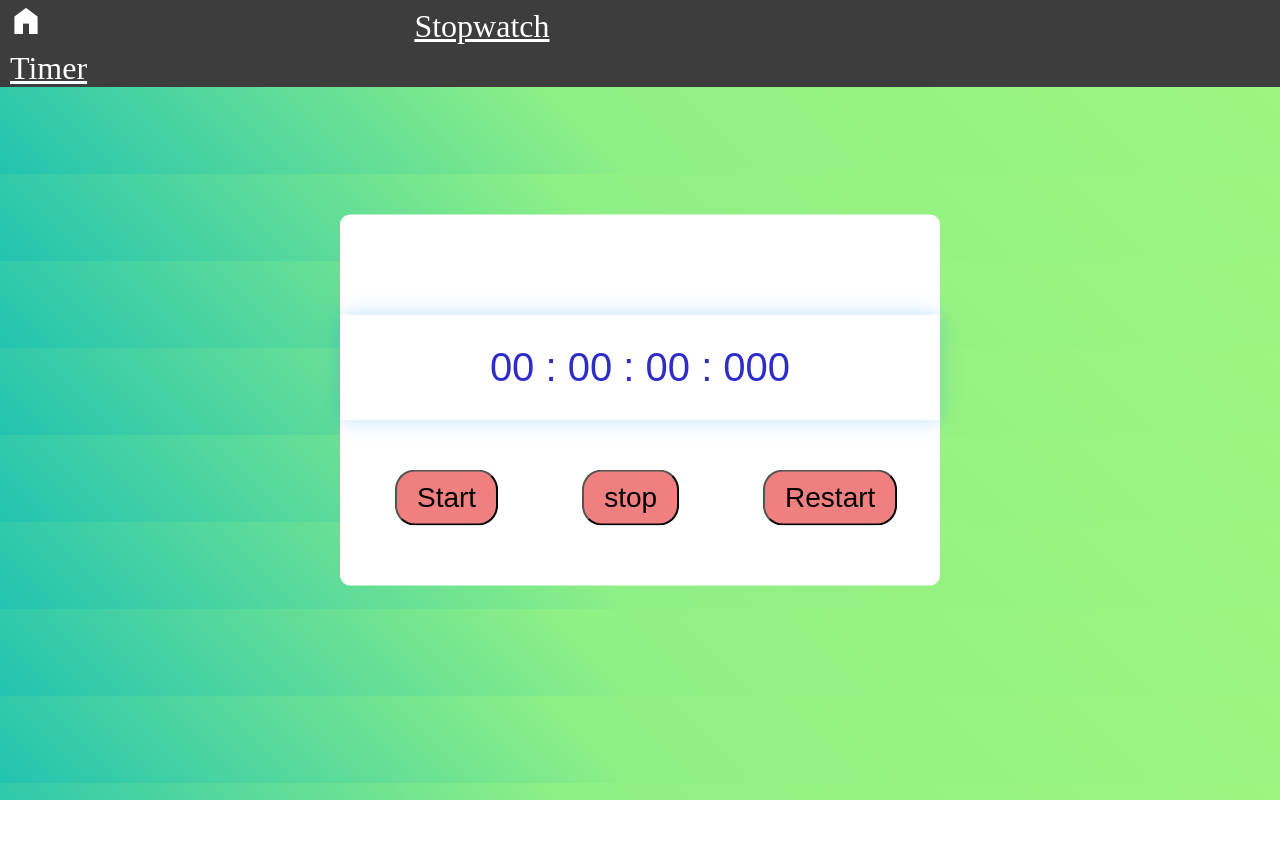
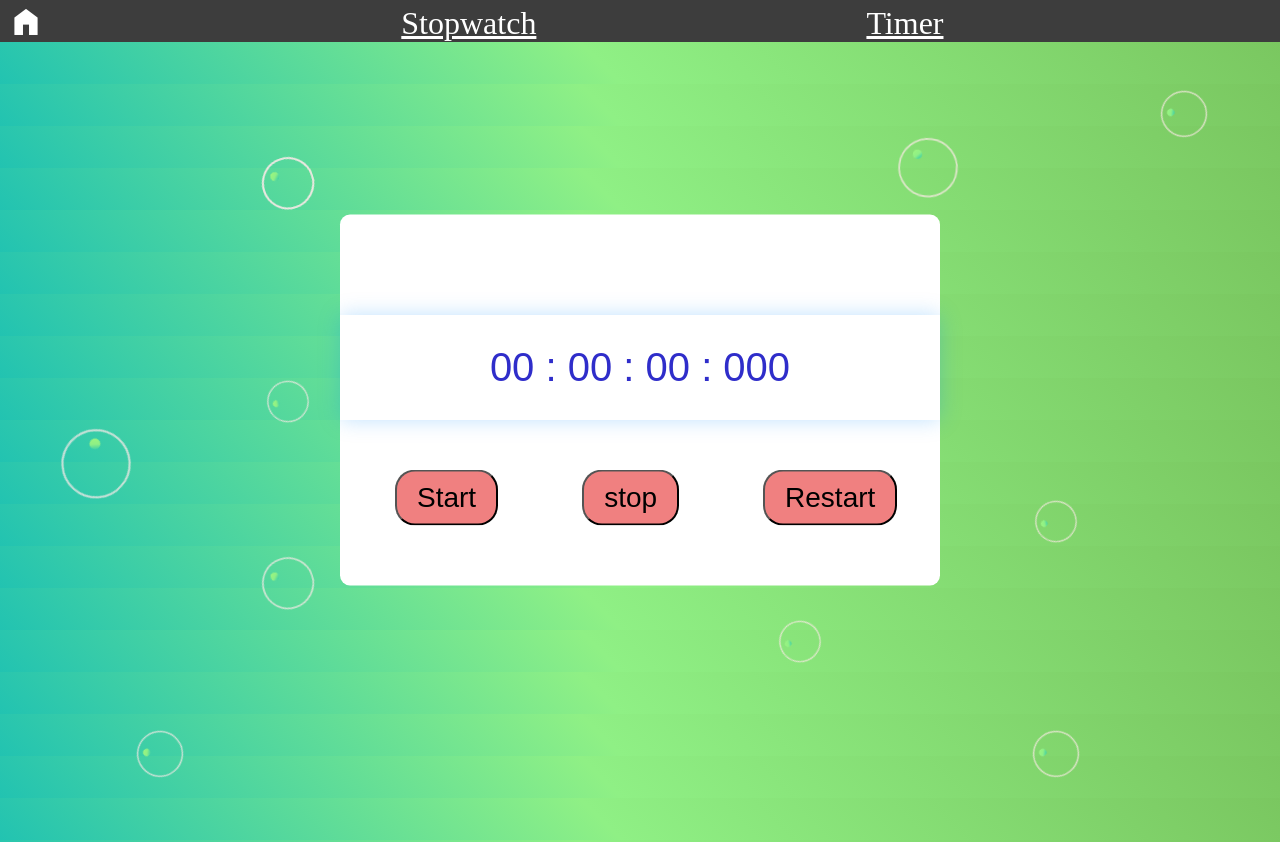
Before and after one commit to aviraj5121/20-javascript-project, a plain HTML site: page project-3.html in a window 1280 px wide. Before the commit the page ends 800 px from the top, so only its background shows below. Drawn offline with nearby package versions, Linux system fonts and the light colour scheme.

Commit message:
Java Added

```diff
--- a/project-3.html
+++ b/project-3.html
@@ -10,6 +10,9 @@
         .nav-bar
         {
             min-width: 200px;
+            display: flex;
+            align-items: center;
+            justify-content: center;
             background-color: rgb(61, 61, 61);
         }
         .nav-bar ul
@@ -46,8 +49,8 @@
         }
     body
     {
-        background: rgb(34,195,177);
-background: linear-gradient(45deg, rgba(34,195,177,1) 0%, rgba(143,240,133,1) 47%, rgba(157,245,127,1) 100%);
+              background: rgb(34,195,177);
+      background: linear-gradient(45deg, rgba(34,195,177,1) 0%, rgba(143,240,133,1) 47%, rgb(122, 199, 96) 100%);
     }
     .box-1
     {
@@ -100,6 +103,117 @@ background: linear-gradient(45deg, rgba(34,195,177,1) 0%, rgba(143,240,133,1) 47
         background-color: lightcoral;
         border-radius: 20px;
     }
+    .wrapper {
+  height: 100%;
+  width: 100%;
+
+  position: absolute;
+}
+
+.wrapper div {
+  height: 60px;
+  width: 60px;
+  border: 2px solid rgba(255, 234, 234, 0.7);
+  border-radius: 50px;
+  position: absolute;
+  top: 10%;
+  left: 10%;
+  animation: 4s linear infinite;
+}
+div .dot {
+  height: 10px;
+  width: 10px;
+  border-radius: 50px;
+  background: linear-gradient(45deg, rgba(34,195,177,1) 0%, rgba(143,240,133,1) 47%, rgba(157,245,127,1) 100%);
+  position: absolute;
+  top: 20%;
+  right: 20%;
+}
+.wrapper div:nth-child(1) {
+  top: 20%;
+  left: 20%;
+  animation: animate 8s linear infinite;
+}
+.wrapper div:nth-child(2) {
+  top: 60%;
+  left: 80%;
+  animation: animate 10s linear infinite;
+}
+.wrapper div:nth-child(3) {
+  top: 40%;
+  left: 40%;
+  animation: animate 3s linear infinite;
+}
+.wrapper div:nth-child(4) {
+  top: 66%;
+  left: 30%;
+  animation: animate 7s linear infinite;
+}
+.wrapper div:nth-child(5) {
+  top: 90%;
+  left: 10%;
+  animation: animate 9s linear infinite;
+}
+.wrapper div:nth-child(6) {
+  top: 30%;
+  left: 60%;
+  animation: animate 5s linear infinite;
+}
+.wrapper div:nth-child(7) {
+  top: 70%;
+  left: 20%;
+  animation: animate 8s linear infinite;
+}
+.wrapper div:nth-child(8) {
+  top: 75%;
+  left: 60%;
+  animation: animate 10s linear infinite;
+}
+.wrapper div:nth-child(9) {
+  top: 50%;
+  left: 50%;
+  animation: animate 6s linear infinite;
+}
+.wrapper div:nth-child(10)
+{
+  top: 45%;
+  left: 20%;
+  animation: animate 10s linear infinite;
+}
+.wrapper div:nth-child(11) {
+  top: 10%;
+  left: 90%;
+  animation: animate 9s linear infinite;
+}
+.wrapper div:nth-child(12) {
+  top: 20%;
+  left: 70%;
+  animation: animate 7s linear infinite;
+}
+.wrapper div:nth-child(13) {
+  top: 20%;
+  left: 20%;
+  animation: animate 8s linear infinite;
+}
+.wrapper div:nth-child(14) {
+  top: 60%;
+  left: 5%;
+  animation: animate 6s linear infinite;
+}
+.wrapper div:nth-child(15) {
+  top: 90%;
+  left: 80%;
+  animation: animate 9s linear infinite;
+}
+@keyframes animate {
+  0% {
+    transform: scale(0) translateY(0) rotate(70deg);
+  }
+  100% {
+    transform: scale(1.3) translateY(-100px) rotate(360deg);
+  }
+}
+
     </style>
     <link rel="stylesheet" href="https://fonts.googleapis.com/css2?family=Material+Symbols+Outlined:opsz,wght,FILL,GRAD@20..48,100..700,0..1,-50..200" />
     <meta charset="UTF-8">
@@ -118,6 +232,24 @@ background: linear-gradient(45deg, rgba(34,195,177,1) 0%, rgba(143,240,133,1) 47
     </ul>
     </header>
     <main>
+        <!––  this code i  don't know and just for  animation effect  --->
+        <div class="wrapper">
+            <div><span class="dot"></span></div>
+            <div><span class="dot"></span></div>
+            <div><span class="dot"></span></div>
+            <div><span class="dot"></span></div>
+            <div><span class="dot"></span></div>
+            <div><span class="dot"></span></div>
+            <div><span class="dot"></span></div>
+            <div><span class="dot"></span></div>
+            <div><span class="dot"></span></div>
+            <div><span class="dot"></span></div>
+            <div><span class="dot"></span></div>
+            <div><span class="dot"></span></div>
+            <div><span class="dot"></span></div>
+            <div><span class="dot"></span></div>
+            <div><span class="dot"></span></div>
+        </div>
         <div class="box-1">
             <dIV class="box-2" id="time">
                 00 : 00 : 00 : 000
@@ -128,6 +260,7 @@ background: linear-gradient(45deg, rgba(34,195,177,1) 0%, rgba(143,240,133,1) 47
                 <button type="reset" class="Restart" id="restart-1">Restart</button>
             </div>
         </div>
+
     </main>
 </body>
 <script>
```
